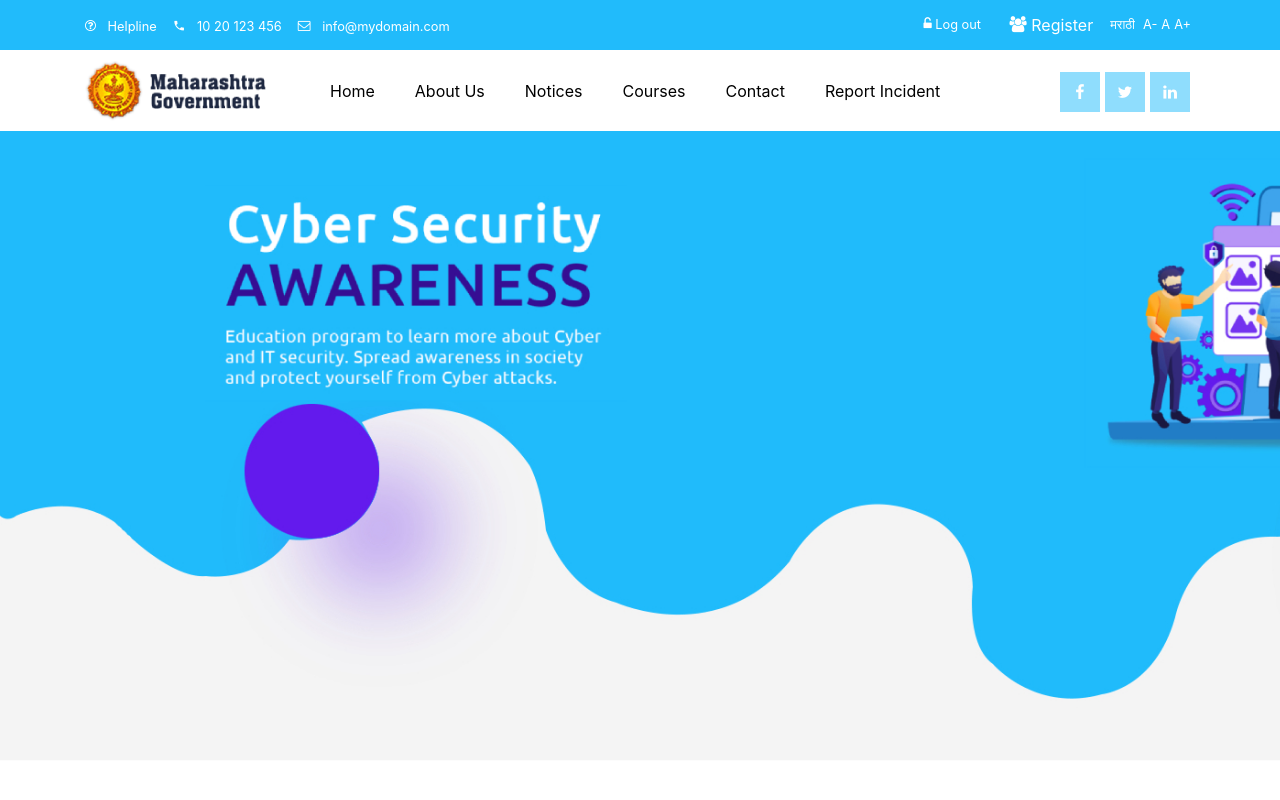
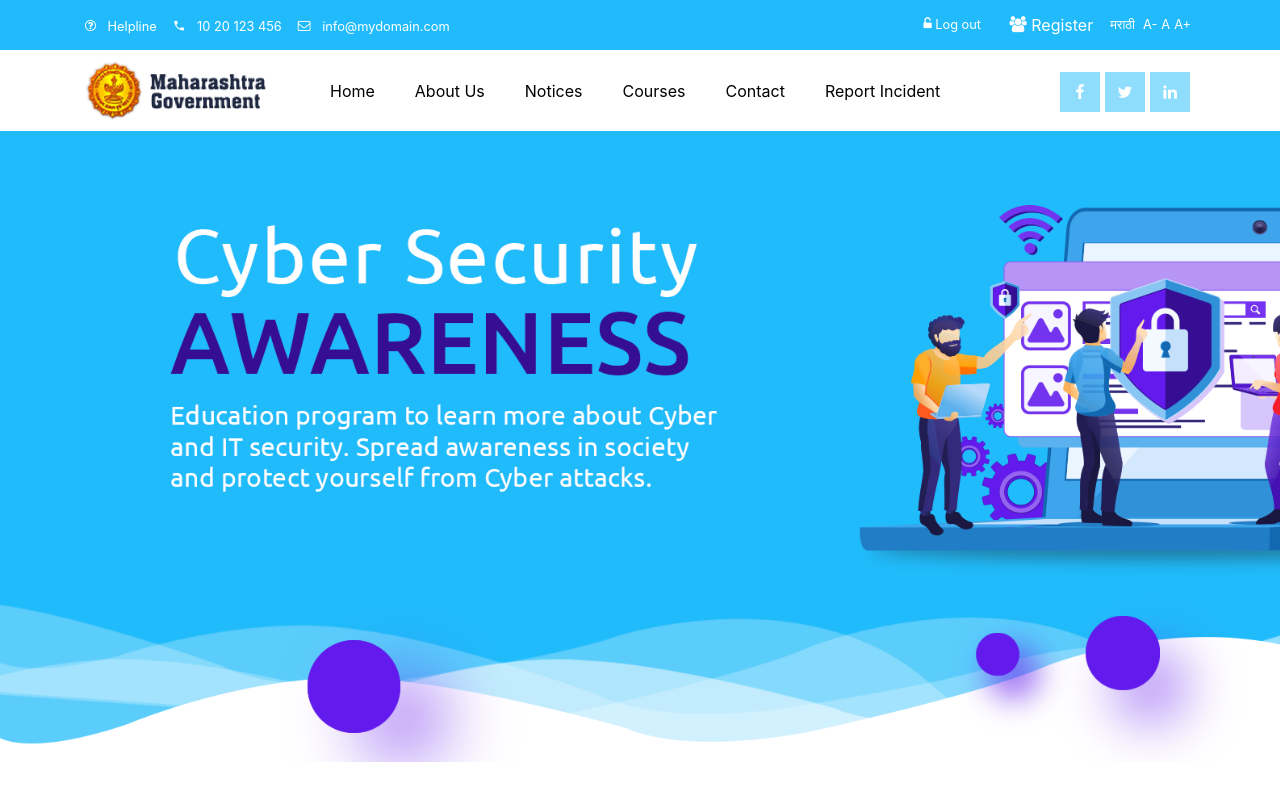
Before and after one commit to afreravi/Portal-Demo, an Angular app: page / in a window 1280 px wide. Built offline with nearby package versions, Linux system fonts and the light colour scheme; some icons are missing; a web font is replaced by a local one.

Commit message:
updated landing and banner imgs

```diff
--- a/src/app/components/app-home/app-home.component.html
+++ b/src/app/components/app-home/app-home.component.html
@@ -1,7 +1,7 @@
 
 <div class="owl-carousel-wrapper">
   <div class="owl-carousel" #carousel>
-      <div class="intro-section" style="background-image: url('../../../assets/images/main-banner-options1.jpg')">
+      <div class="intro-section" style="background-image: url('../../../assets/images/main-banner-options_dark.jpg');background-position: left center;">
         <div class="container">
           <div class="row align-items-center">
             <div class="col-lg-12 mx-auto text-center">
--- a/src/app/components/landing-page/landing-page.component.css
+++ b/src/app/components/landing-page/landing-page.component.css
@@ -8,7 +8,7 @@
 
 .banner-wrapper {
     margin-top: 5rem;
-    background: url(../../../assets/images/landing-img1.jpg);
+    background: url(../../../assets/images/landing-page-image.png);
     background-size: cover;
     height: 79vh
 }
```
Also changed, not shown: src/assets/images/landing-page-image.png (added), src/assets/images/main-banner-options_dark.jpg (added).
